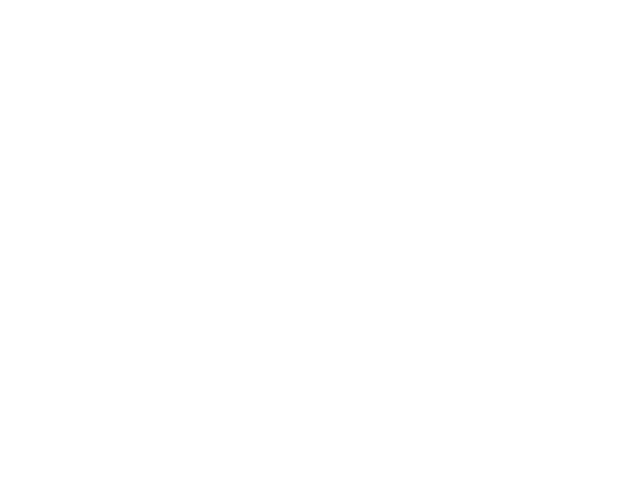
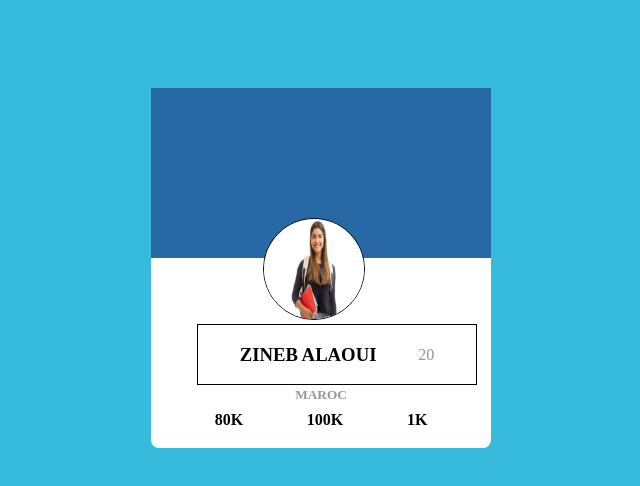
Before and after one commit to zinebhasni12/css-layout, a plain HTML site: page index.html in a window 1280 px wide. Shown: the whole page, without its empty margins (457-1097 px from the left). Drawn offline with Linux system fonts and the light colour scheme.

Commit message:
project css layout with positions

```diff
--- a/index.html
+++ b/index.html
@@ -2,21 +2,44 @@
 <html lang="en">
 <head>
     <meta charset="UTF-8">
-    <meta name="viewport" content="width=device-width, initial-scale=1.0">
-    <title>flex box</title>
-    <LInk href="style.css" rel="stylesheet">
+
+    <title>Document</title>
+    <link rel="stylesheet" href="./style.css">
 </head>
 <body>
+    <div class="cadre">
 
+        <div class="design">
 
+        </div>
 
+        <div class="photo">
 
+            <img src="./images/photo profil.jpg" >
+
+            <div >
+                <div class="description">
+
+                    <h3> ZINEB ALAOUI </h3>
+                    <span>20</span>
 
                 </div>
+                <div class="countrie">
 
+                    <h5> MAROC</h5>
+                </div>
 
+        </div>
+            <div>
+               <!-- ul>li*3 -->
+               <ul>
+                <li>80K</li>
+                <li>100K</li>
+                <li>1K</li>
+               </ul>
+            </div>
+        </div>
 
-            </div>
-
+    </div>
 </body>
 </html>
--- a/style.css
+++ b/style.css
@@ -1,4 +1,68 @@
-*{
-color: blue;
+body{
+    background-color: rgb(54, 187, 220);
 
 }
+
+.cadre{
+    background-color: white;
+    position: relative;
+    top:80px;
+    left:600px;
+    width:340px;
+    height:360px;
+    border-radius:8px;
+}
+.design{
+    background-color:rgb(40, 104, 164);
+    height: 170px;
+}
+.photo{
+    margin-top: -40px ;
+    margin-left: 60px;
+}
+ img {
+    width: 100px;
+    height: 100PX;
+    border-radius: 100px;
+    position: relative;
+    left: 52px;
+    border: 1px solid black;
+ }
+ .description{
+    display: flex;
+    justify-content: space-evenly;
+    border: 1px solid black;
+    position: relative;
+    right: 14px;
+ }
+ span{
+    color: rgb(158, 146, 146);
+    position: relative;
+    top: 21px;
+ }
+ .countrie{
+    position: relative;
+    bottom: -9px;
+}
+
+ h5{
+  text-align: center;
+  position: relative;
+  top: -30px;
+  left: -30px;
+  color: rgb(158, 146, 146);
+
+ }
+
+ ul {
+
+ display: flex;
+ justify-content:space-evenly ;
+ list-style: none;
+ margin-top: -35px;
+ margin-left: -100px;
+ }
+
+ ul li {
+    font-weight: bold;
+ }
```
Also changed, not shown: images/photo profil.jpg (added).
